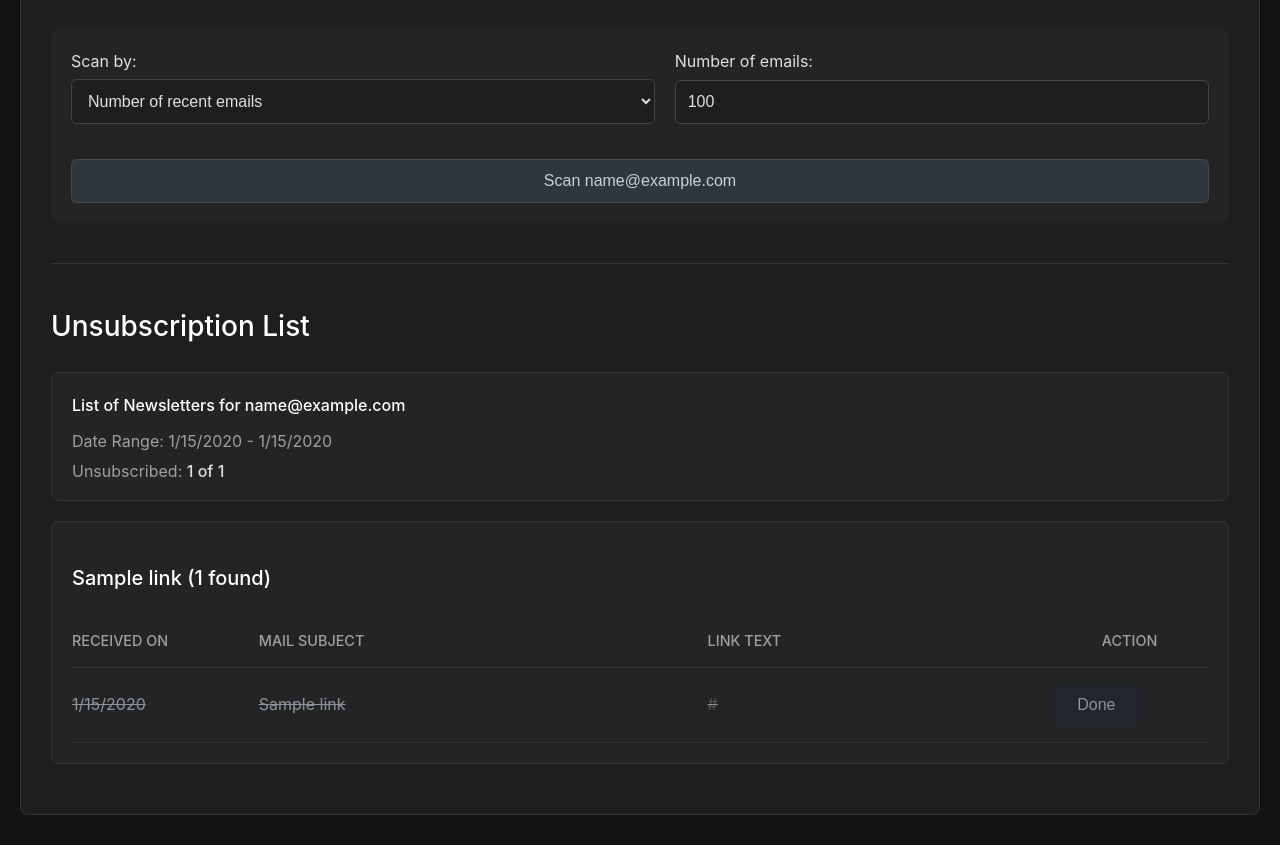
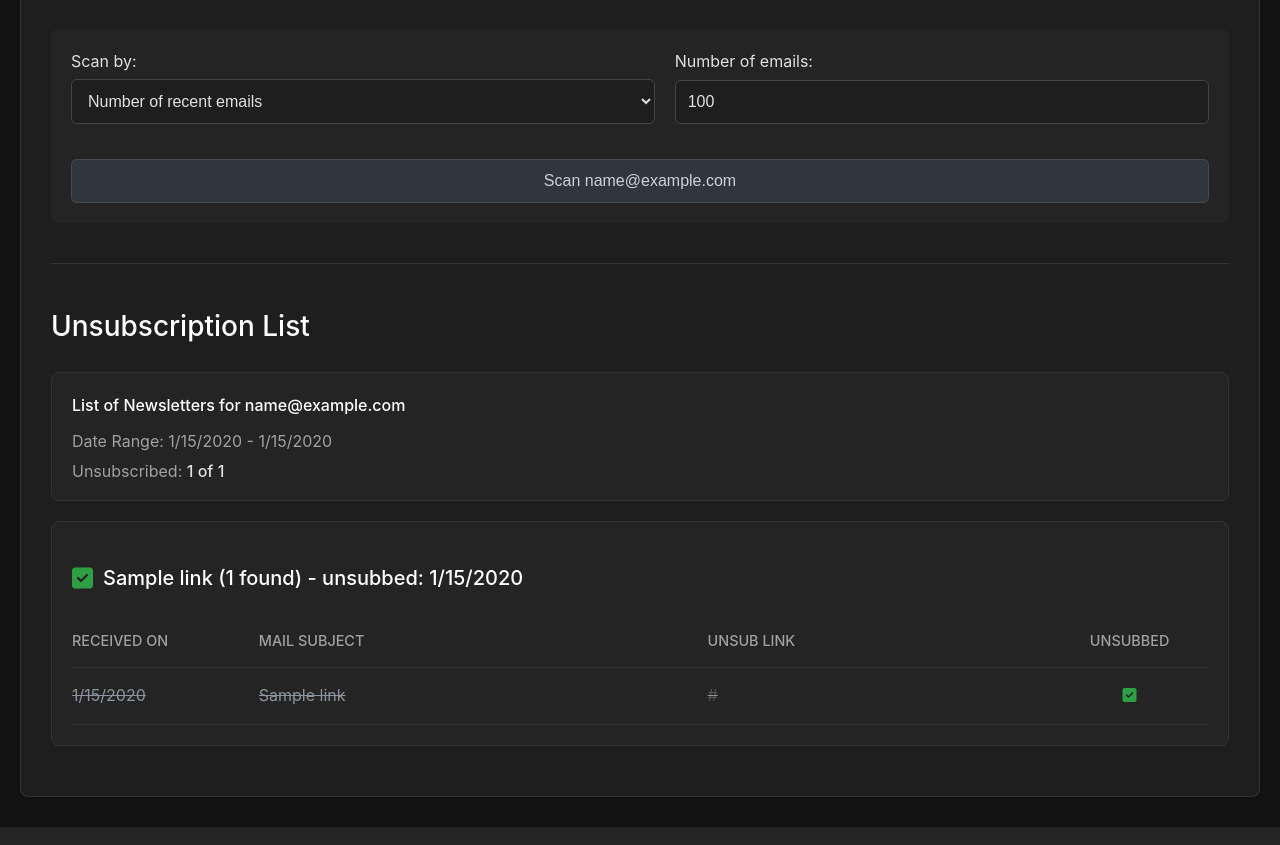
Before and after one commit to Infraviored/AutoMailUnsubscriber, a Flask app: page /dashboard in a window 1280 px wide. Shown: the part 152-997 px from the top of the page. Run offline with Flask 3, Linux system fonts and the light colour scheme; a user stored in the database is signed in; tables that the repository leaves empty hold one stand-in row (values such as "Sample post").

Commit message:
UI improvements: checkmakrs

```diff
--- a/app/static/style.css
+++ b/app/static/style.css
@@ -402,6 +402,16 @@ td:last-child, th:last-child {
 .results-table .col-subject { width: 40%; }
 .results-table .col-link { width: 30%; }
 .results-table .col-action { width: 15%; text-align: center; }
+.col-unsub-icon {
+    text-align: center;
+    cursor: pointer;
+}
+.col-unsub-icon .fa-regular {
+    color: #8b949e;
+}
+.col-unsub-icon .fa-solid {
+    color: #2ea043;
+}
 .action-btn {
     /* existing styles */
 }
@@ -411,6 +421,12 @@ tr.unsubscribed-row td {
 }
 tr.unsubscribed-row a {
     color: #555;
+}
+tr.warning-row {
+    background-color: rgba(248, 140, 73, 0.1); /* A soft orange/yellow */
+}
+tr.warning-row:hover {
+    background-color: rgba(248, 140, 73, 0.2);
 }
 
 /* --- Modal --- */
--- a/app/templates/dashboard.html
+++ b/app/templates/dashboard.html
@@ -5,6 +5,7 @@
     <meta name="viewport" content="width=device-width, initial-scale=1.0">
     <title>Dashboard - unsubmy.email</title>
     <link rel="stylesheet" href="{{ url_for('static', filename='style.css') }}">
+    <link rel="stylesheet" href="https://cdnjs.cloudflare.com/ajax/libs/font-awesome/6.5.1/css/all.min.css">
 </head>
 <body>
     <header class="main-header">
@@ -355,11 +356,11 @@
     async function handleUnsubscribe(linkUrl, email) {
         const accountLinks = unsubscribeLinks[email] || [];
         const link = accountLinks.find(l => l.unsubscribe_url === linkUrl);
-        if (!link || link.unsubscribed) return;
+        if (!link) return; // Allow toggling
 
-        link.unsubscribed = true;
-        link.unsubscribed_at = new Date().toISOString();
-        renderResults();
+        link.unsubscribed = !link.unsubscribed; // Toggle state
+        link.unsubscribed_at = link.unsubscribed ? new Date().toISOString() : null;
+        renderResults(); // Re-render to show the change immediately
 
         try {
             await fetch('/api/unsubscribe', {
@@ -367,11 +368,13 @@
                 headers: { 'Content-Type': 'application/json' },
                 body: JSON.stringify({ href: linkUrl })
             });
-            await fetchUnsubscribeLinks(); // Re-fetch to get server-confirmed data
-            renderResults();
+            // Optional: re-fetch to confirm, but optimistic update is faster
+            // await fetchUnsubscribeLinks();
+            // renderResults();
         } catch (error) {
             console.error('Failed to mark link as unsubscribed:', error);
-            link.unsubscribed = false; // Revert on failure
+            // Revert on failure
+            link.unsubscribed = !link.unsubscribed;
             link.unsubscribed_at = null;
             renderResults();
         }
@@ -426,15 +429,38 @@
 
             const linksForDomain = linksByDomain[domain];
 
+            // --- Domain Status Logic ---
+            let latestUnsubscribeDate = null;
+            linksForDomain.forEach(link => {
+                if (link.unsubscribed_at) {
+                    const unsubDate = new Date(link.unsubscribed_at);
+                    if (!latestUnsubscribeDate || unsubDate > latestUnsubscribeDate) {
+                        latestUnsubscribeDate = unsubDate;
+                    }
+                }
+            });
+
+            let domainStatusIcon = '<i class="fa-regular fa-square status-icon unsub-none"></i>';
+            let domainStatusText = '';
+            let hasWarning = false;
+
+            if (latestUnsubscribeDate) {
+                hasWarning = linksForDomain.some(link => !link.unsubscribed && new Date(link.added_at) > latestUnsubscribeDate);
+                domainStatusIcon = hasWarning
+                    ? '<i class="fa-solid fa-triangle-exclamation status-icon unsub-failed"></i>'
+                    : '<i class="fa-solid fa-square-check status-icon unsub-ok"></i>';
+                domainStatusText = ` - unsubbed: ${latestUnsubscribeDate.toLocaleDateString()}`;
+            }
+
             domainBlock.innerHTML = `
-                <h3 class="domain-title">${escapeHTML(domain)} (${linksForDomain.length} found)</h3>
+                <h3 class="domain-title">${domainStatusIcon} ${escapeHTML(domain)} (${linksForDomain.length} found)${domainStatusText}</h3>
                 <table class="results-table">
                     <thead>
                         <tr>
                             <th class="col-date">Received on</th>
                             <th class="col-subject">Mail subject</th>
-                            <th class="col-link">Link Text</th>
-                            <th class="col-action">Action</th>
+                            <th class="col-link">Unsub Link</th>
+                            <th class="col-action">Unsubbed</th>
                         </tr>
                     </thead>
                     <tbody></tbody>
@@ -444,22 +470,33 @@
             linksForDomain
                 .sort((a, b) => new Date(b.added_at) - new Date(a.added_at))
                 .forEach(linkData => {
+                    const isNewerMailWarning = latestUnsubscribeDate && !linkData.unsubscribed && new Date(linkData.added_at) > latestUnsubscribeDate;
                     const tr = document.createElement('tr');
-                    tr.className = linkData.unsubscribed ? 'unsubscribed-row' : '';
+                    tr.className = linkData.unsubscribed ? 'unsubscribed-row' : (isNewerMailWarning ? 'warning-row' : '');
+
+                    const unsubIcon = linkData.unsubscribed
+                        ? '<i class="fa-solid fa-square-check unsub-ok"></i>'
+                        : '<i class="fa-regular fa-square unsub-none"></i>';
 
                     tr.innerHTML = `
-                        <td>${new Date(linkData.added_at).toLocaleDateString()}</td>
+                        <td>${new Date(linkData.added_at).toLocaleDateString()} ${isNewerMailWarning ? '<i class="fa-solid fa-triangle-exclamation warning-icon" title="This email was received after you unsubscribed from this sender."></i>' : ''}</td>
                         <td>${escapeHTML(linkData.subject || 'No Subject')}</td>
-                        <td><a href="${linkData.unsubscribe_url}" target="_blank" rel="noopener noreferrer" title="${linkData.unsubscribe_url}">${escapeHTML(linkData.link_text || 'Unsubscribe')}</a></td>
-                        <td>
-                            <button class="action-btn" data-link-url="${linkData.unsubscribe_url}" ${linkData.unsubscribed ? 'disabled' : ''}>
-                                ${linkData.unsubscribed ? 'Done' : 'Unsubscribe'}
-                            </button>
-                        </td>`;
+                        <td><a class="unsub-link-anchor" href="${linkData.unsubscribe_url}" target="_blank" rel="noopener noreferrer" title="${linkData.unsubscribe_url}">${escapeHTML(linkData.link_text || 'Unsubscribe')}</a></td>
+                        <td class="col-unsub-icon">${unsubIcon}</td>`;
 
-                    tr.querySelector('.action-btn').addEventListener('click', (e) => {
-                        handleUnsubscribe(e.target.dataset.linkUrl, currentEmail);
+                    // Event listener for the icon
+                    tr.querySelector('.col-unsub-icon').addEventListener('click', () => {
+                        handleUnsubscribe(linkData.unsubscribe_url, currentEmail);
                     });
+
+                    // Event listener for the link itself
+                    tr.querySelector('.unsub-link-anchor').addEventListener('click', () => {
+                        // Only mark as unsubscribed, don't toggle back
+                        if (!linkData.unsubscribed) {
+                            handleUnsubscribe(linkData.unsubscribe_url, currentEmail);
+                        }
+                    });
+
                     tbody.appendChild(tr);
                 });
             resultsContainer.appendChild(domainBlock);
```
